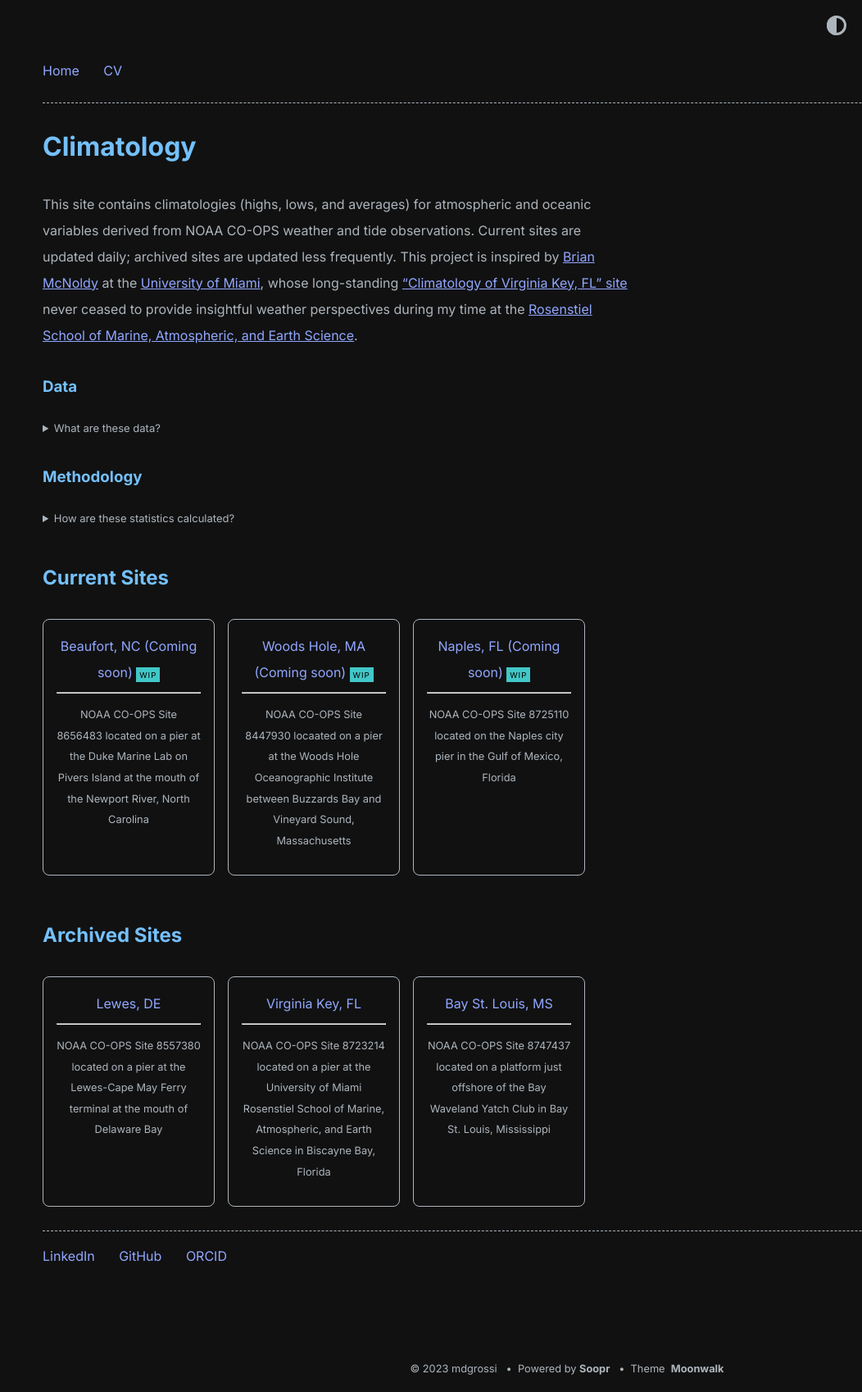
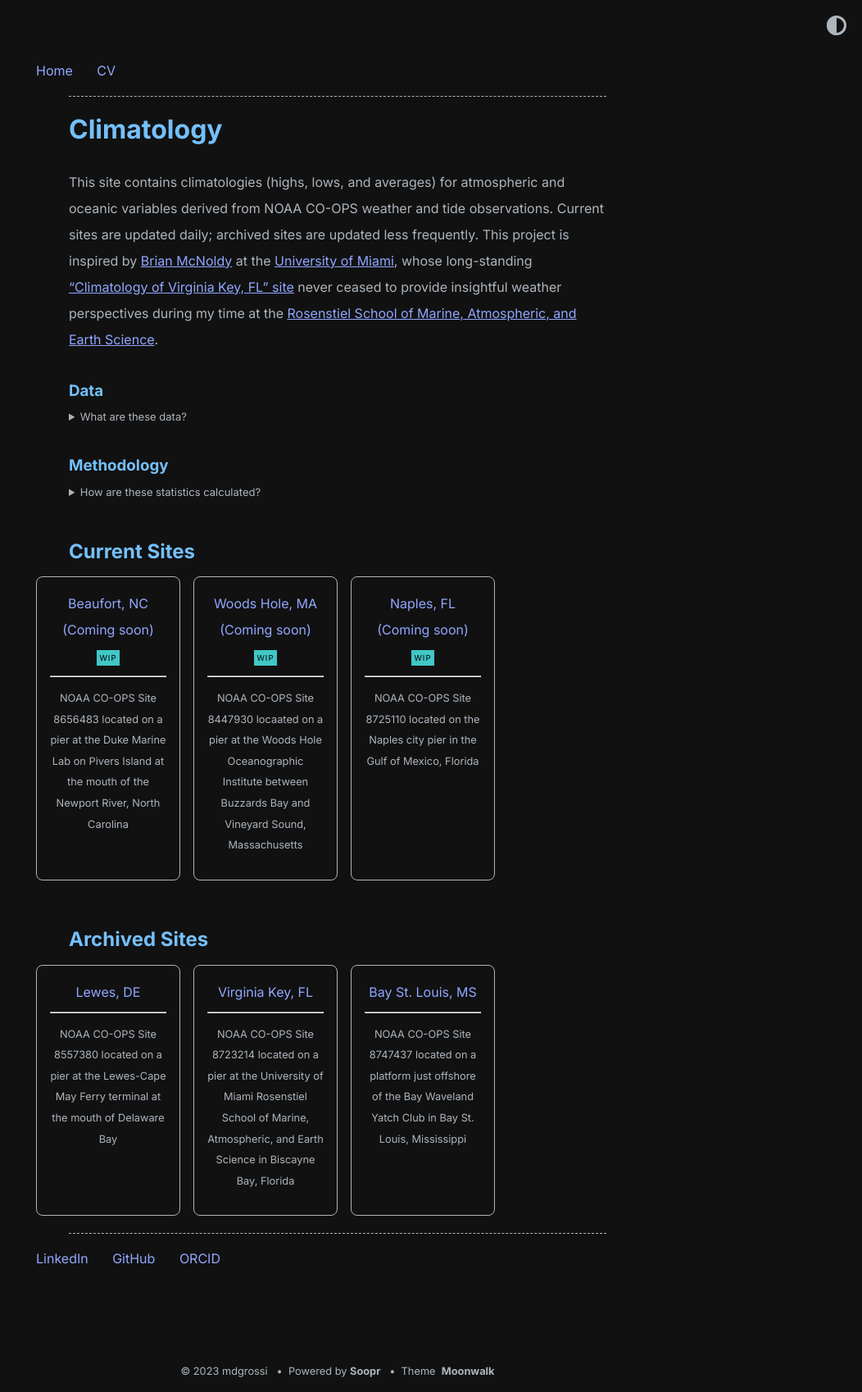
Before and after one commit to mdgrossi/climatologyweb, a Jekyll site: the page built from index.md, in a window 1280 px wide. Shown: the whole page at 82% size, without its empty margins (228-1280 px from the left). Built offline with Jekyll 4.4.1, drawn with Linux system fonts in a browser that asks for light colours.

Commit message:
Try to remove empty space

```diff
--- a/_sass/moonwalk.scss
+++ b/_sass/moonwalk.scss
@@ -1,7 +1,11 @@
 @import url('https://fonts.googleapis.com/css2?family=Roboto+Mono&display=swap');
 @import url('https://fonts.googleapis.com/css2?family=Inter:wght@400;700&display=swap');
 
-div { width: 100vw; }
+* {
+    margin: 0;
+    padding: 0;
+    box-sizing: border-box;
+}
 
 html { height: 100%; }
 
```
